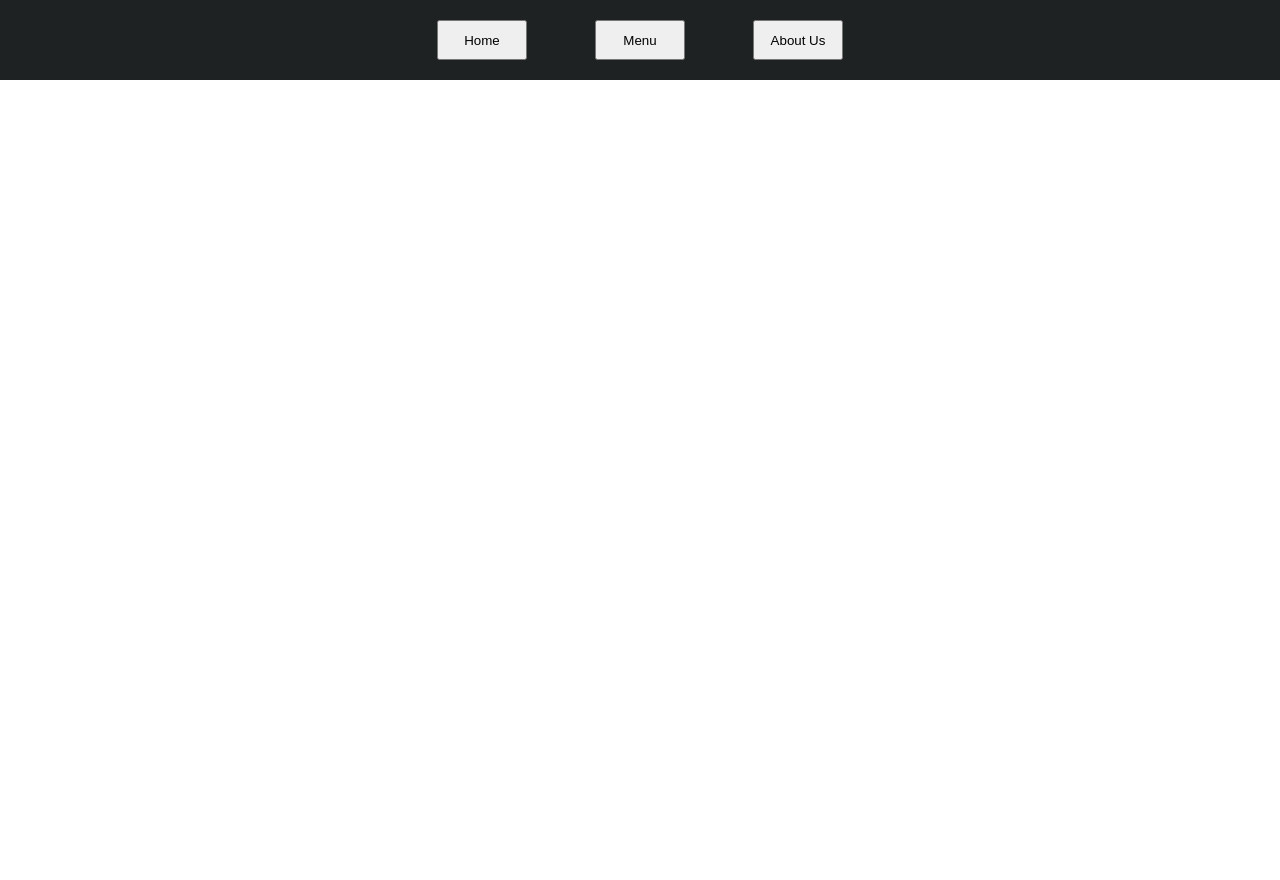
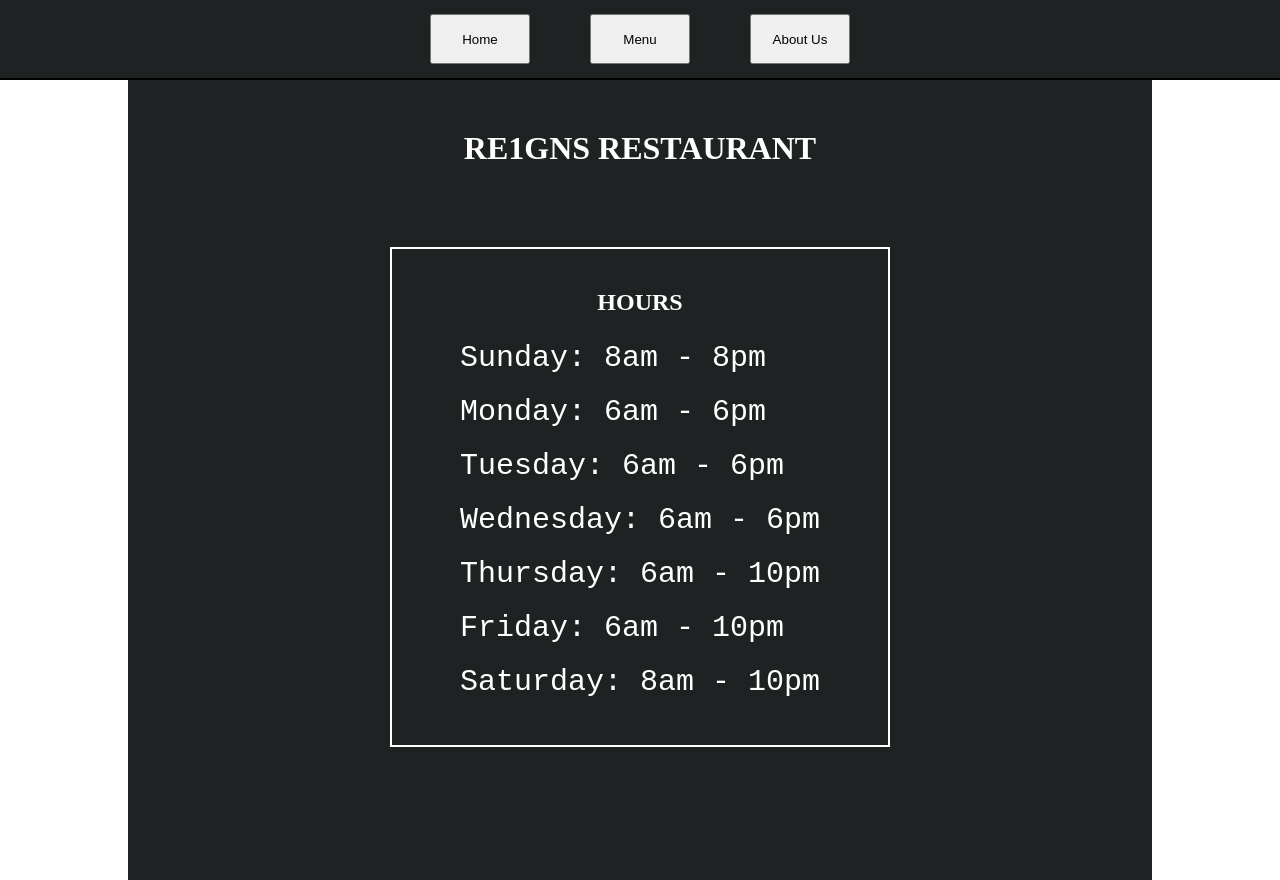
Before and after one commit to Ifham-Hashir/restaurant-page, a website built with webpack: page src/template.html in a window 1280 px wide. Built offline with nearby package versions, Linux system fonts and the light colour scheme.

Commit message:
Add home page

```diff
--- a/src/home.js
+++ b/src/home.js
@@ -1,10 +1,40 @@
-const body = document.querySelector("#content");
-export default function () {
-  document.addEventListener('mousemove', logKey);
-  let angle = 70;
-  function logKey(e){
-    angle = 40 + ((e.clientX/body.clientWidth)*100)
-    console.log(angle);
-    body.style.background = "linear-gradient("+angle+"deg,#1c1c1c 0%,black 50%,white 50%,whitesmoke 100%)"
-  }
+const content = document.querySelector("#content");
+export default function()
+{
+  const homeDiv = document.createElement("div");
+  homeDiv.style.height = "100vh";
+  homeDiv.style.width = "80vw";
+  homeDiv.style.background = "rgb(30, 34, 35)";
+  homeDiv.classList.add("home");
+  content.appendChild(homeDiv);
+
+  const title = document.createElement("h1");
+  title.textContent = "RE1GNS RESTAURANT";
+  title.style.color = "white";
+  homeDiv.appendChild(title);
+
+  const timeDiv = document.createElement("div");
+  timeDiv.classList.add("timeDiv");
+  timeDiv.style.height = "500px";
+  timeDiv.style.width = "500px";
+  timeDiv.style.border = "2px solid white";
+  homeDiv.appendChild(timeDiv);
+
+  const timeHead = document.createElement("h2");
+  timeHead.textContent = "HOURS";
+  timeHead.style.color = "white";
+  timeDiv.appendChild(timeHead);
+
+  const timeList = document.createElement("ul");
+  let items = ['Sunday: 8am - 8pm', 'Monday: 6am - 6pm', 'Tuesday: 6am - 6pm', 'Wednesday: 6am - 6pm', 'Thursday: 6am - 10pm', 'Friday: 6am - 10pm', 'Saturday: 8am - 10pm'];
+  items.forEach(item => {
+    let li = document.createElement('li');
+    li.textContent = item;
+    li.style.padding = "10px";
+    timeList.appendChild(li);
+});
+  timeList.style.padding = "15px";
+  timeList.style.color = "white";
+  timeList.style.fontSize = "30px";
+  timeDiv.appendChild(timeList);
 }
--- a/src/index.js
+++ b/src/index.js
@@ -1,4 +1,11 @@
 import "./style.css";
-import background from "./home.js";
+import home from "./home";
 console.log("Hi!");
-background();
+home();
+const homeBtn = document.querySelector(".homeButton");
+homeBtn.addEventListener("click", () => {
+  if(document.querySelector(".home") !== null){
+    document.querySelector(".home").remove();
+  }
+  home();
+});
--- a/src/style.css
+++ b/src/style.css
@@ -10,17 +10,19 @@
 */
 * {
   margin: 0;
+  padding: 0;
 }
 
 body{
-  overflow: hidden;
+  overflow-x: hidden;
 }
 
-h1{
+h1 > nav {
   display: flex;
   justify-content: center;
   align-items: center;
   background-color: rgb(30, 34, 35);
+  border-bottom: 2px solid black;
   height: 80px;
   position:sticky;
 }
@@ -28,12 +30,34 @@ h1{
 #content{
   display: flex;
   justify-content: center;
+  align-items: center;
   width: 100vw;
   height: 100vh;
 }
 
 button {
-  height: 40px;
-  width: 90px;
+  height: 50px;
+  width: 100px;
   margin: 30px;
 }
+
+.home {
+  display: flex;
+  align-items: center;
+  padding: 50px;
+  flex-direction: column;
+}
+
+.timeDiv{
+  margin: 80px;
+  padding: 40px;
+  flex-shrink: 1;
+  display: flex;
+  flex-direction: column;
+  align-items: center;
+}
+
+ul {
+  list-style: none;
+  font-family: monospace;
+}
--- a/src/template.html
+++ b/src/template.html
@@ -6,9 +6,9 @@
   <title>Restaurant Page</title>
 </head>
 <body>
-  <h1>
+  <h1 class="header">
     <nav>
-      <button>Home</button>
+      <button class="homeButton">Home</button>
       <button>Menu</button>
       <button>About Us</button>
     </nav>
```
